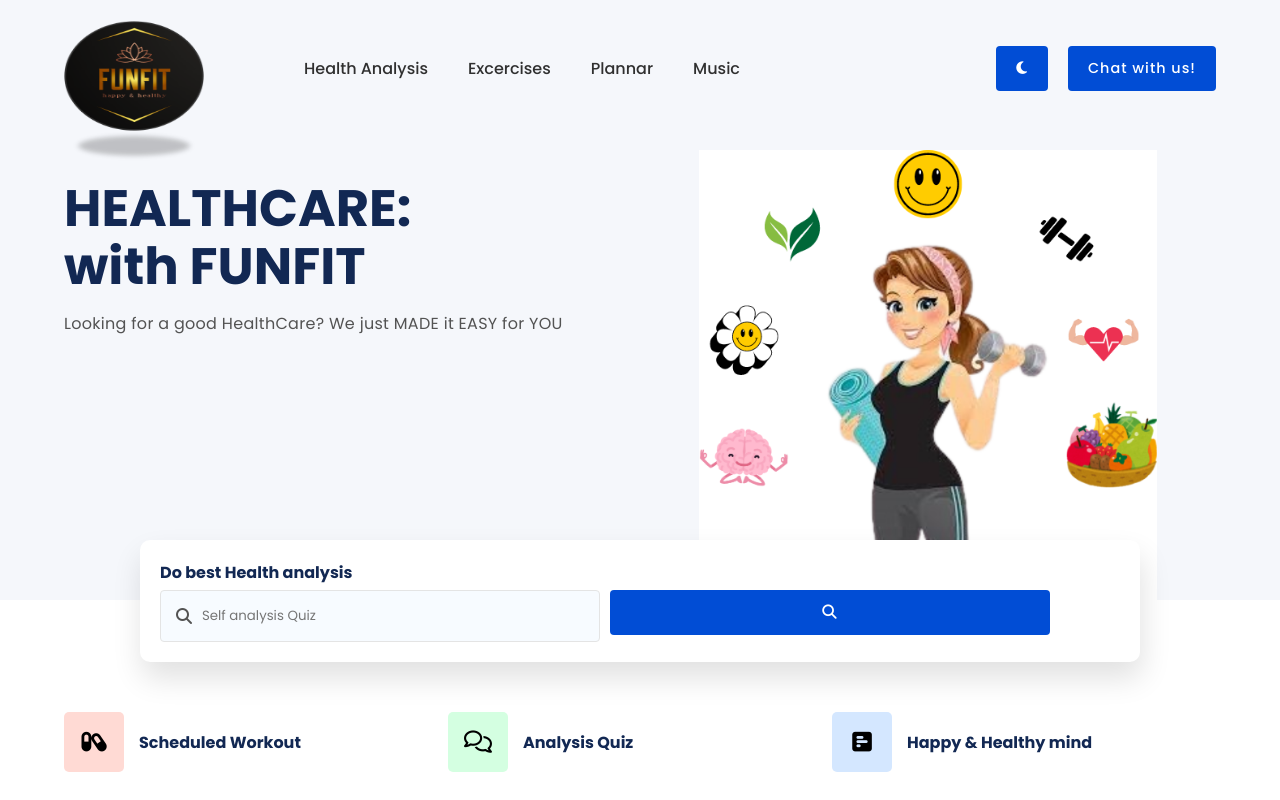
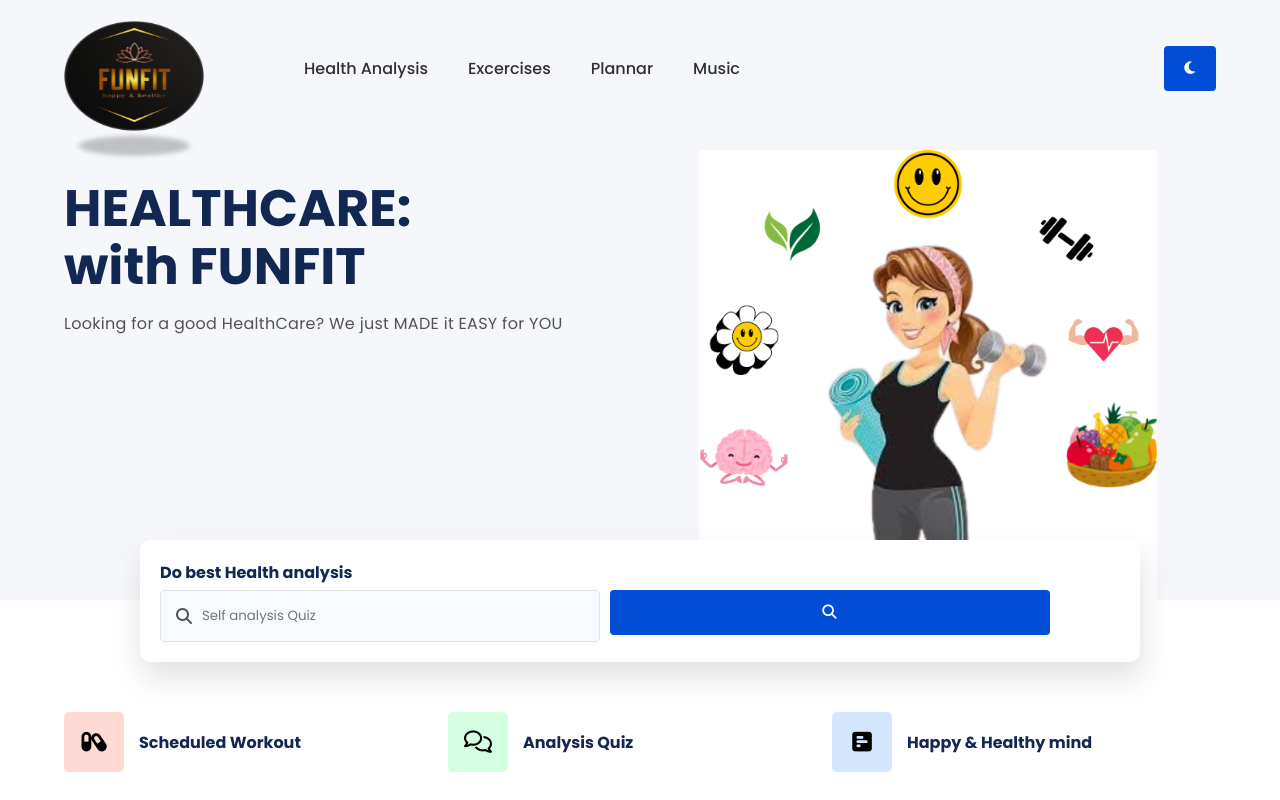
Before and after one commit to Janvi-21/J-Main-page, a plain HTML site: page index.html in a window 1280 px wide. Shown: the top 800 px of the page. Drawn offline with nearby package versions, Linux system fonts and the light colour scheme.

Commit message:
chat update index.html

```diff
--- a/index.html
+++ b/index.html
@@ -44,7 +44,7 @@
                 </ul>
 
                 <a href="dark.html" class="nav-appointment-btn "> <i class="fa-solid fa-moon"> </i> </a>
-                <a href="chat/index.html" class="nav-appointment-btn chat">Chat with us!</a>
+<!--                 <a href="chat/index.html" class="nav-appointment-btn chat">Chat with us!</a> -->
         </nav>
 
 
```
